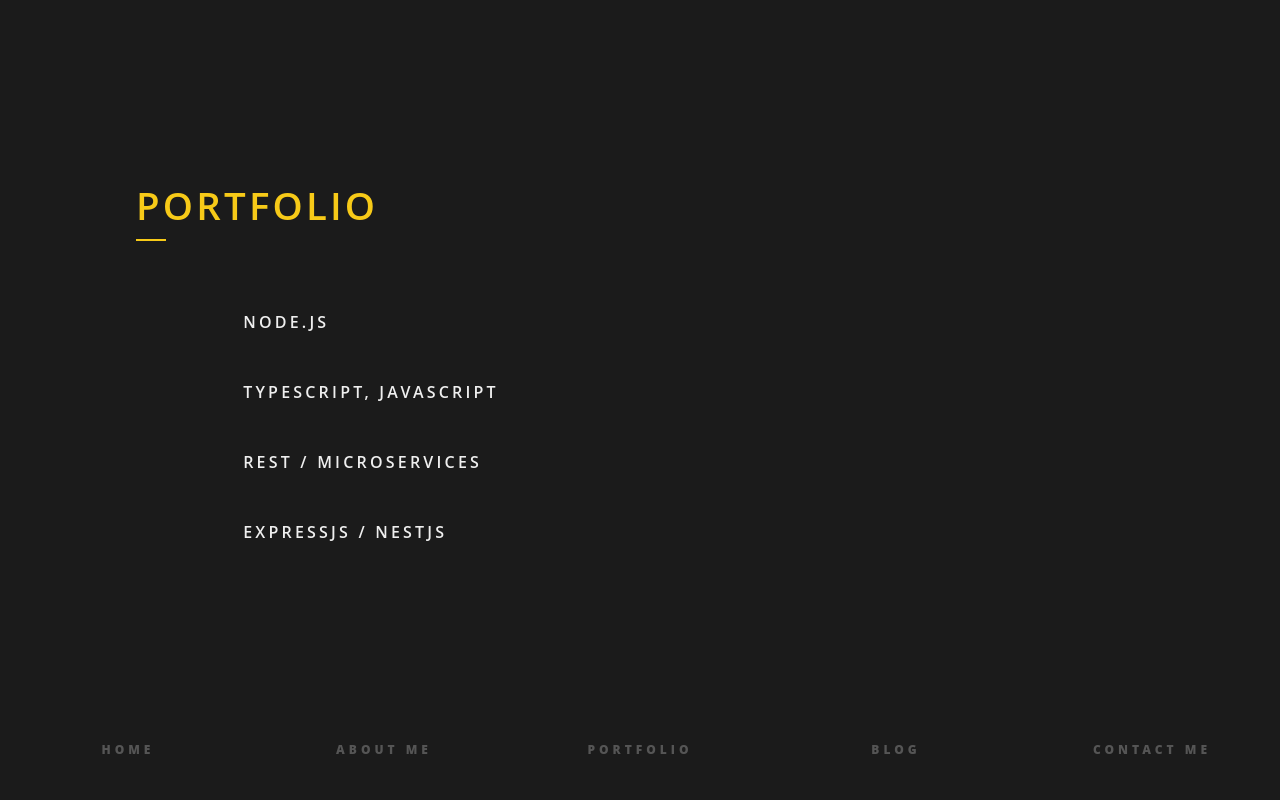
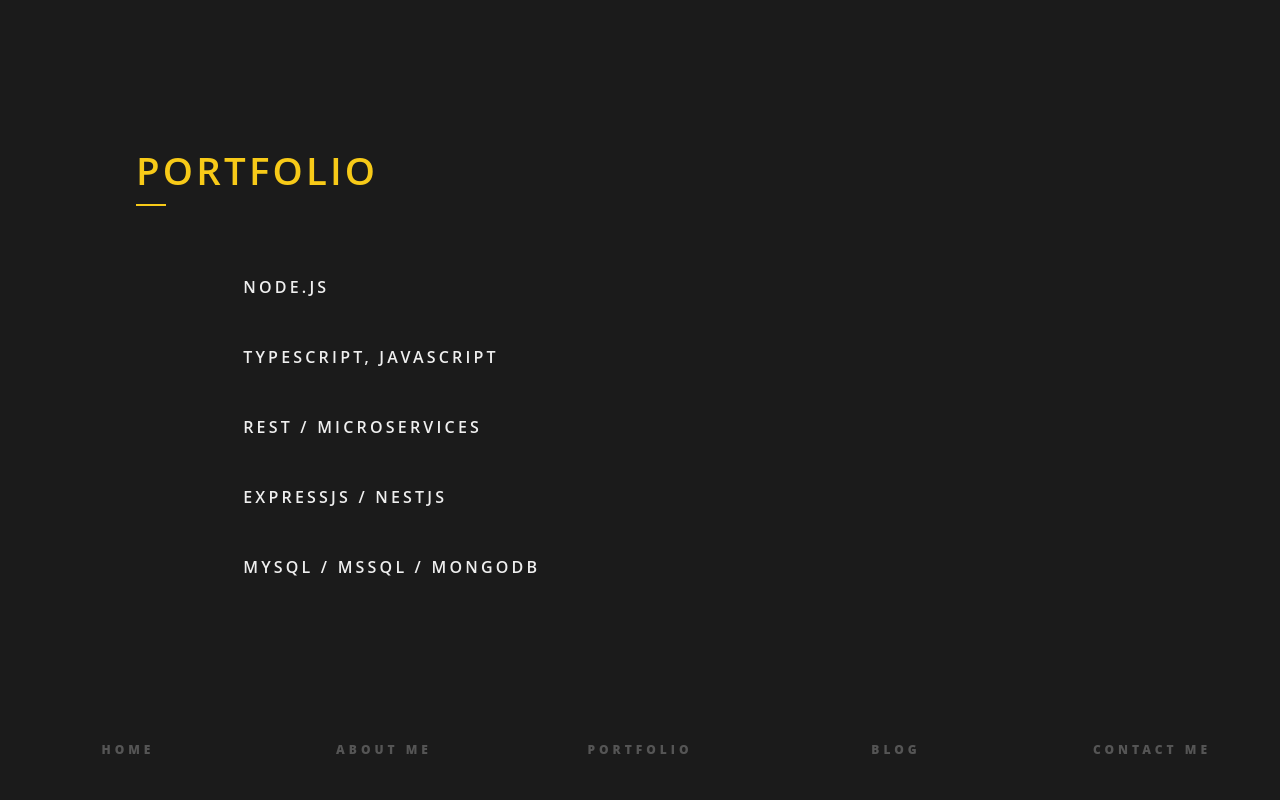
Before and after one commit to nochrome518/portfolio, a plain HTML site: page html/portfolio.html in a window 1280 px wide. Drawn offline with nearby package versions, Linux system fonts and the light colour scheme.

Commit message:
index updated

```diff
--- a/html/portfolio.html
+++ b/html/portfolio.html
@@ -31,8 +31,8 @@
             <a target="_blanck" href=""><span>REST / MICROSERVICES </span></a>
             <br><br>
             <a target="_blanck" href=""><span>EXPRESSJS / NESTJS</span></a>
-            <!-- <br><br>
-            <a target="_blanck" href=""><span></span></a> -->
+            <br><br>
+            <a target="_blanck" href=""><span>MYSQL / MSSQL / MONGODB</span></a>
         </div>
 
         </div>
```
Also changed, not shown: html/blog.html (+1 -1 lines).
